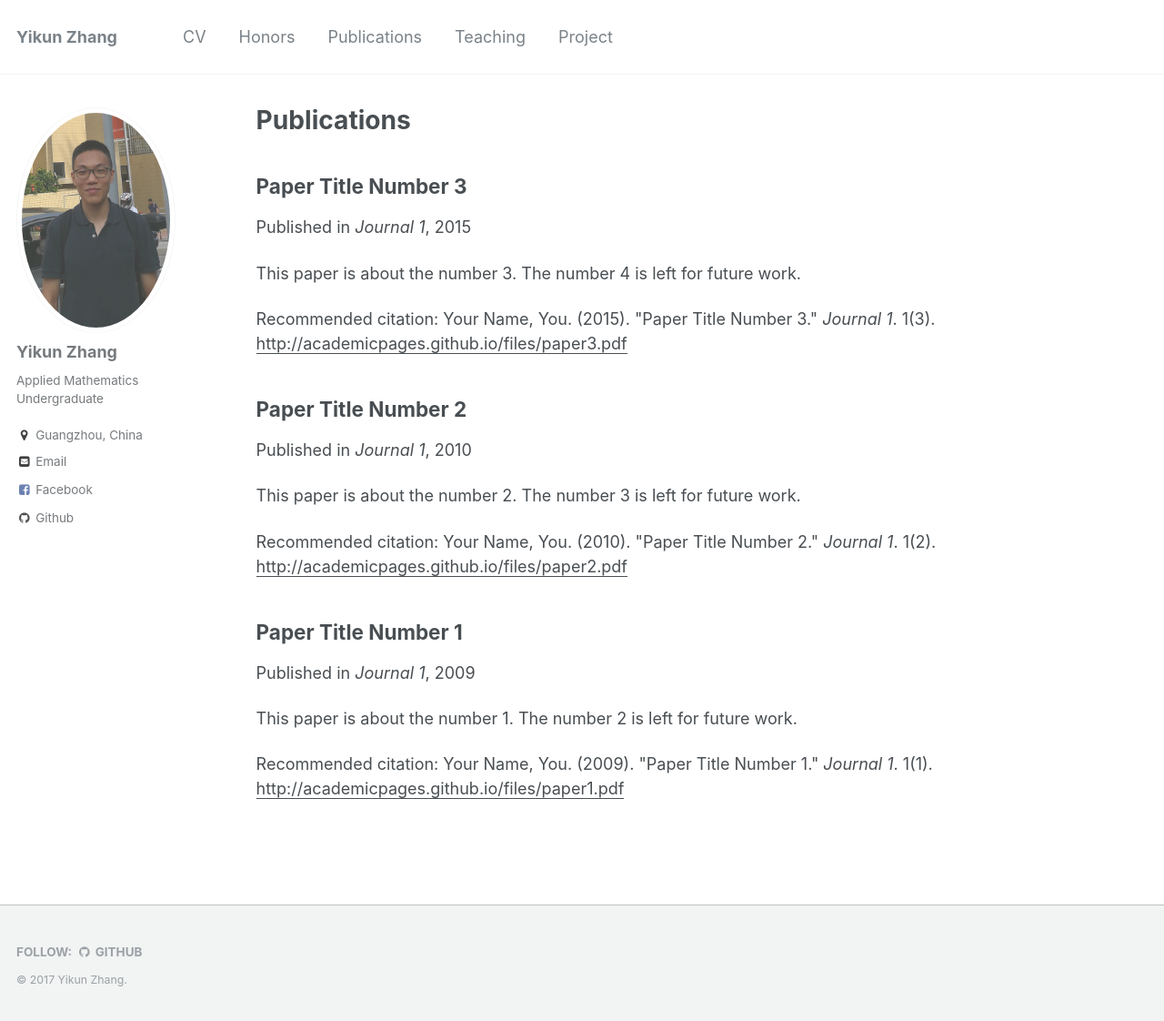
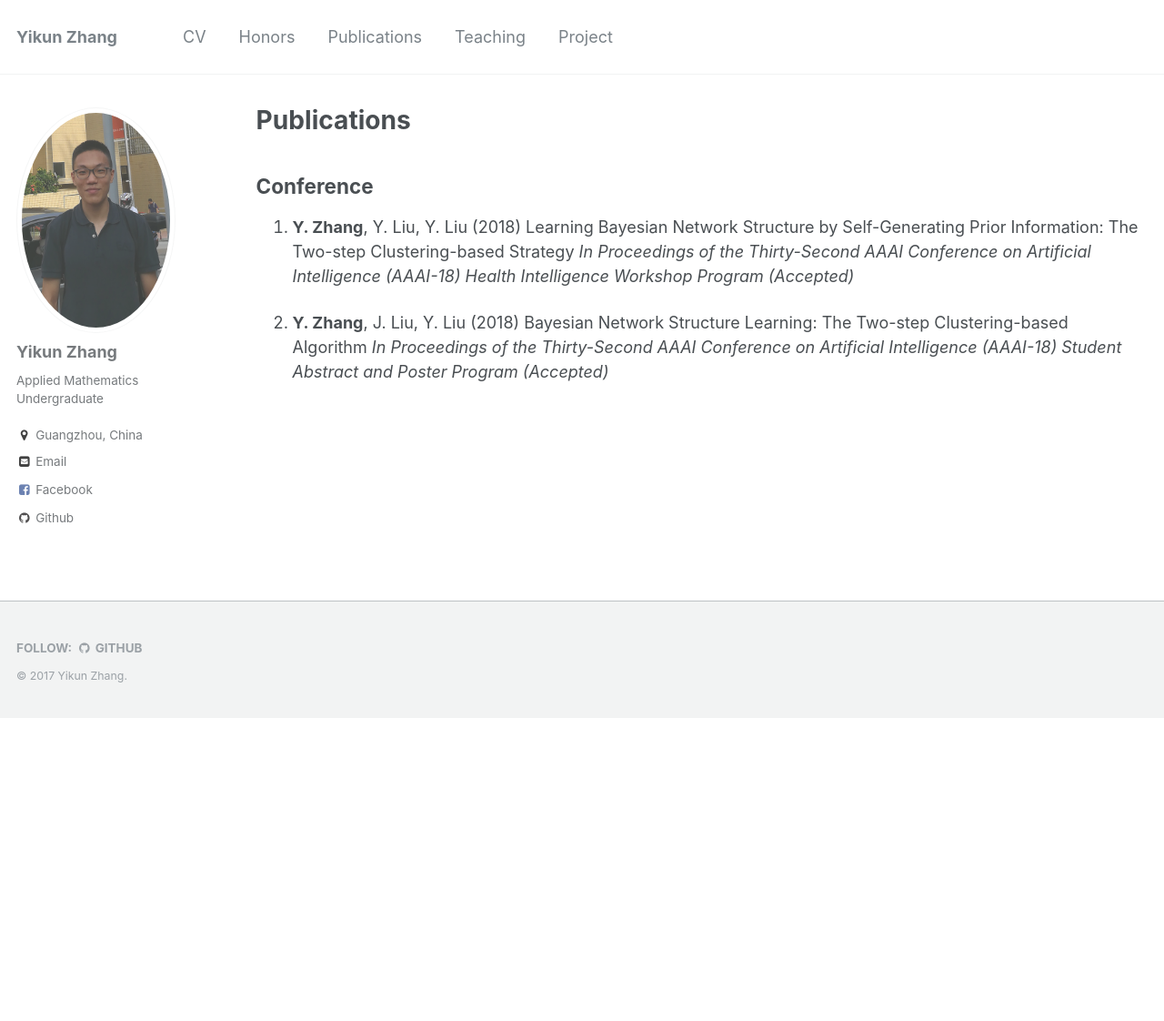
Before and after one commit to zhangyk8/zhangyk8.github.io, a Jekyll site: the page built from _pages/publications.md, in a window 1280 px wide and 1122 px high. Shown: the whole window at 91% size. Built offline with Jekyll 4.4.1, drawn with Linux system fonts in a browser that asks for light colours.

Commit message:
Update publications.md

```diff
--- a/_pages/publications.md
+++ b/_pages/publications.md
@@ -5,9 +5,10 @@ permalink: /publications/
 author_profile: true
 ---
 
-{% if author.googlescholar %}
+<!--{% if author.googlescholar %}
   You can also find my articles on <u><a href="{{author.googlescholar}}">my Google Scholar profile</a>.</u>
 {% endif %}
+-->
 
 {% include base_path %}
 
@@ -15,8 +16,15 @@ author_profile: true
 My publications will be coming soon.
 {% else %}
 
-{% for post in site.publications reversed %}
+<!--{% for post in site.publications reversed %}
   {% include archive-single.html %}
 {% endfor %}
+-->
+
+## Conference
+
+1. **Y. Zhang**, Y. Liu, Y. Liu (2018) [Learning Bayesian Network Structure by Self-Generating Prior Information: The Two-step Clustering-based Strategy]() _In Proceedings of the Thirty-Second AAAI Conference on Artificial Intelligence (AAAI-18) Health Intelligence Workshop Program (Accepted)_
+
+2. **Y. Zhang**, J. Liu, Y. Liu (2018) [Bayesian Network Structure Learning: The Two-step Clustering-based Algorithm]() _In Proceedings of the Thirty-Second AAAI Conference on Artificial Intelligence (AAAI-18) Student Abstract and Poster Program (Accepted)_
 
 {% endif %}
```
